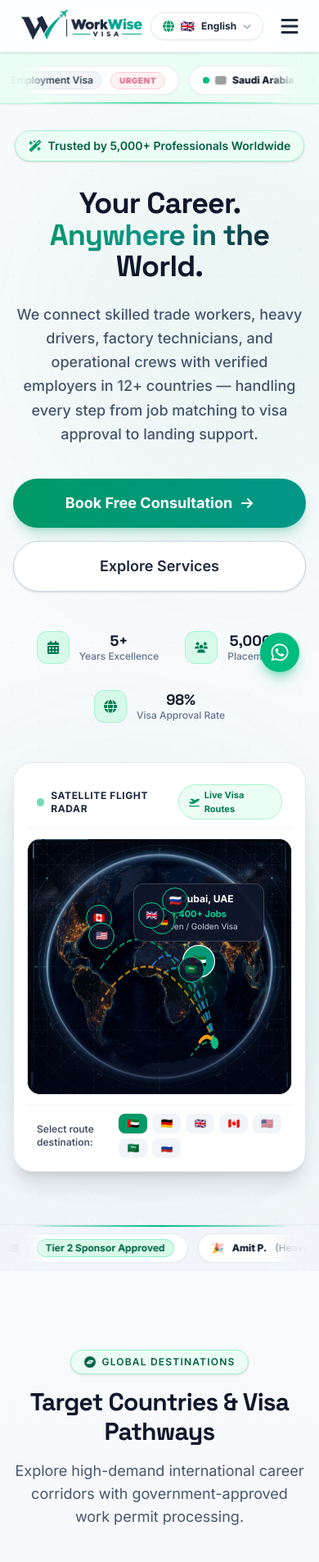
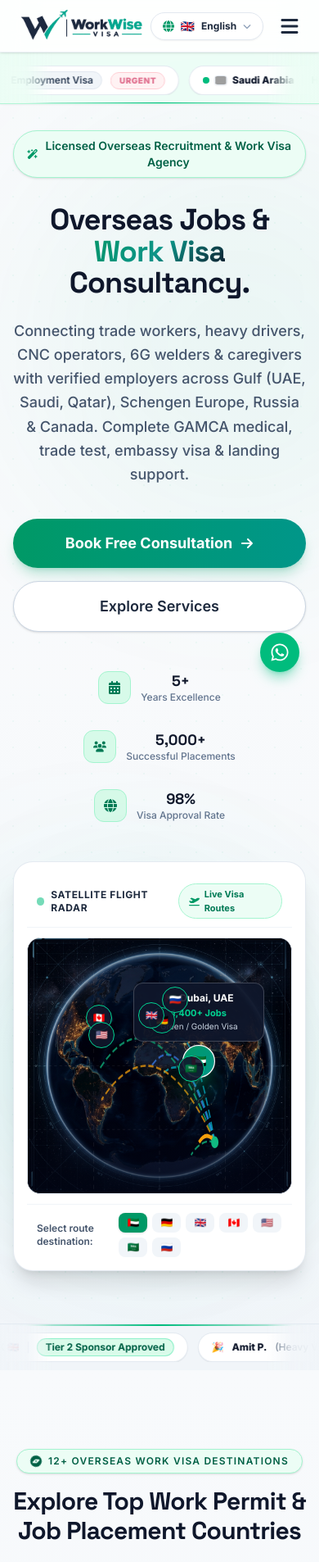
Before and after one commit to wasimfaiz/workvisevisa, a Next.js app: page / in a window 390 px wide. Shown: the top 1906 px of the page at 82% size. Built offline with nearby package versions, Linux system fonts and the light colour scheme; grey boxes are pictures that could not be loaded.

Commit message:
changed Home page SEO

```diff
--- a/app/layout.tsx
+++ b/app/layout.tsx
@@ -19,40 +19,129 @@ const inter = Inter({
 });
 
 export const metadata: Metadata = {
-  title: "WorkWise Visa | Your Career. Anywhere in the World.",
+  metadataBase: new URL("https://www.workwisevisa.com"),
+  title: "WorkWise Visa | Licensed Overseas Job Placement & Work Visa Consultancy",
   description:
-    "Premium international job placement and visa consultancy. We help professionals secure overseas employment and work visas across Gulf countries, Schengen/EU, Russia, Canada, USA, and the UK. 5,000+ successful placements. 98% visa approval rate.",
+    "Trusted international work visa consultancy and overseas recruitment agency. Secure verified jobs abroad for trade workers, drivers, CNC operators, welders & caregivers across Gulf, Schengen Europe, UK, Russia & Canada. 5,000+ successful placements.",
   keywords: [
     "work visa consultancy",
-    "international job placement",
-    "overseas employment",
-    "gulf jobs",
-    "canada immigration",
-    "uk work visa",
-    "eu blue card",
-    "schengen work visa",
-    "visa processing",
-    "job abroad",
+    "overseas job placement agency",
+    "licensed recruitment agency india",
+    "gulf work visa consultant",
+    "gulf job agency noida patna",
+    "schengen work permit consultant",
+    "croatia poland work visa",
+    "russia welder driver jobs",
+    "heavy driver jobs abroad",
+    "cnc operator jobs europe gulf",
+    "gamca medical visa process",
+    "embassy visa attestation support",
+    "blue collar overseas jobs",
+    "workwise visa europass immigration",
   ],
+  alternates: {
+    canonical: "https://www.workwisevisa.com",
+  },
   icons: {
     icon: "/icon.png",
     shortcut: "/icon.png",
     apple: "/apple-icon.png",
   },
   openGraph: {
-    title: "WorkWise Visa — Your Career. Anywhere in the World.",
+    title: "WorkWise Visa — Licensed Overseas Job Placement & Work Visa Agency",
     description:
-      "Premium international job placement and visa consultancy. 5,000+ successful placements across 12+ countries with a 98% visa approval rate.",
+      "Premium international recruitment and work visa consultancy. Connecting skilled trade candidates with 100% verified overseas employers with guaranteed visa sponsorship.",
+    url: "https://www.workwisevisa.com",
+    siteName: "WorkWise Visa",
+    images: [
+      {
+        url: "/images/workwise_logo.png",
+        width: 1200,
+        height: 630,
+        alt: "WorkWise Visa - Licensed Overseas Placement Agency",
+      },
+    ],
+    locale: "en_US",
     type: "website",
-    siteName: "WorkWise Visa",
   },
   twitter: {
     card: "summary_large_image",
-    title: "WorkWise Visa — Your Career. Anywhere in the World.",
+    title: "WorkWise Visa — Licensed Overseas Job Placement & Work Visa Agency",
     description:
-      "Premium international job placement and visa consultancy. 5,000+ successful placements across 12+ countries.",
+      "Trusted international work visa consultancy. 5,000+ placements in Gulf, Europe, Russia & Canada with a 98% visa approval rate.",
+    images: ["/images/workwise_logo.png"],
   },
-  robots: { index: true, follow: true },
+  robots: {
+    index: true,
+    follow: true,
+    googleBot: {
+      index: true,
+      follow: true,
+      "max-video-preview": -1,
+      "max-image-preview": "large",
+      "max-snippet": -1,
+    },
+  },
+};
+
+const jsonLdSchema = {
+  "@context": "https://schema.org",
+  "@type": "EmploymentAgency",
+  "name": "WorkWise Visa",
+  "legalName": "Europass Immigration Pvt Ltd",
+  "url": "https://www.workwisevisa.com",
+  "logo": "https://www.workwisevisa.com/images/workwise_logo.png",
+  "image": "https://www.workwisevisa.com/images/workwise_logo.png",
+  "description":
+    "Licensed international work visa consultancy and overseas job placement agency connecting skilled trade workers, drivers, technicians, and caregivers with verified employers in Gulf, Schengen Europe, UK, Russia, and Canada.",
+  "telephone": "+918130161603",
+  "email": "workwisevisa@gmail.com",
+  "address": [
+    {
+      "@type": "PostalAddress",
+      "streetAddress": "Urbtech Trade Centre, D-701 C, Sector 132",
+      "addressLocality": "Noida",
+      "addressRegion": "Uttar Pradesh",
+      "postalCode": "201304",
+      "addressCountry": "IN",
+    },
+    {
+      "@type": "PostalAddress",
+      "streetAddress":
+        "6th floor office no 606, Varma Centre, Boring Rd Crossing, Sri Krishna Puri",
+      "addressLocality": "Patna",
+      "addressRegion": "Bihar",
+      "postalCode": "800001",
+      "addressCountry": "IN",
+    },
+  ],
+  "sameAs": [
+    "https://www.instagram.com/workwisevisa/",
+    "https://www.facebook.com/workwisevisa/",
+    "https://www.linkedin.com/company/workwisevisa/",
+  ],
+  "aggregateRating": {
+    "@type": "AggregateRating",
+    "ratingValue": "4.9",
+    "reviewCount": "5000",
+  },
+  "areaServed": [
+    "Gulf Countries",
+    "UAE",
+    "Saudi Arabia",
+    "Qatar",
+    "Kuwait",
+    "Oman",
+    "Bahrain",
+    "Schengen Area",
+    "Croatia",
+    "Poland",
+    "Romania",
+    "Russia",
+    "United Kingdom",
+    "Canada",
+  ],
+  "priceRange": "$$",
 };
 
 export default function RootLayout({
@@ -80,6 +169,11 @@ export default function RootLayout({
             fbq('track', 'PageView');
           `}
         </Script>
+        <Script
+          id="json-ld-schema"
+          type="application/ld+json"
+          dangerouslySetInnerHTML={{ __html: JSON.stringify(jsonLdSchema) }}
+        />
       </head>
       <body className="min-h-screen">
         <noscript>
--- a/components/Hero.tsx
+++ b/components/Hero.tsx
@@ -376,7 +376,7 @@ export default function Hero() {
                   </span>
                   <img
                     src={`https://flagcdn.com/w80/${alert.code}.png`}
-                    alt={alert.country}
+                    alt={`${alert.country} work visa destination flag`}
                     className="w-4 h-3 object-cover rounded shadow-2xs shrink-0 border border-slate-200"
                   />
                   <span className="text-xs font-extrabold text-slate-900 group-hover:text-emerald-700 transition-colors">
--- a/lib/translations.ts
+++ b/lib/translations.ts
@@ -114,73 +114,73 @@ export const translations: Record<string, Translations> = {
       dropCv: "Drop CV",
     },
     hero: {
-      badge: "Trusted by 5,000+ Professionals Worldwide",
-      titleLine1: "Your Career.",
-      titleLine2: "Anywhere in the",
-      titleHighlight: "World.",
+      badge: "Licensed Overseas Recruitment & Work Visa Agency",
+      titleLine1: "Overseas Jobs &",
+      titleLine2: "Work Visa",
+      titleHighlight: "Consultancy.",
       description:
-        "We connect skilled trade workers, heavy drivers, factory technicians, and operational crews with verified employers in 12+ countries — handling every step from job matching to visa approval to landing support.",
+        "Connecting trade workers, heavy drivers, CNC operators, 6G welders & caregivers with verified employers across Gulf (UAE, Saudi, Qatar), Schengen Europe, Russia & Canada. Complete GAMCA medical, trade test, embassy visa & landing support.",
       ctaConsultation: "Book Free Consultation",
       ctaExploreServices: "Explore Services",
       yearsLabel: "Years Excellence",
-      placementsLabel: "Placements",
+      placementsLabel: "Successful Placements",
       approvalRateLabel: "Visa Approval Rate",
     },
     services: {
-      badge: "Complete Ecosystem",
-      title: "End-to-End Immigration & Career Services",
-      subtitle: "From targeted global job matches to landing support in your dream city — we manage every milestone.",
+      badge: "End-to-End Overseas Visa Services",
+      title: "Comprehensive Work Visa Processing & Recruitment Consultancy",
+      subtitle: "From verified international employer job offers to GAMCA medical tests, embassy attestation, and flight landing support.",
     },
     whyUs: {
-      badge: "Proven Advantage",
-      title: "Why Professionals Choose WorkWise",
-      subtitle: "Built from the ground up for total transparency, speed, and uncompromised visa approval success rates.",
+      badge: "100% Transparent Overseas Recruitment",
+      title: "Why Job Seekers Trust WorkWise Visa Consultancy",
+      subtitle: "A unit of Europass Immigration Pvt Ltd — zero hidden charges, guaranteed legal contracts, 98% visa approval rate, and full landing support.",
     },
     industries: {
-      badge: "In-Demand Blue-Collar Sectors",
-      title: "Industries We Serve & In-Demand Trade Roles",
-      subtitle: "Connecting masons, 6G welders, heavy trailer drivers, pipefitters, and factory assembly technicians with verified international employers.",
-      applyBtn: "Apply for Visa Now",
+      badge: "High Demand Overseas Trade Careers",
+      title: "Skilled Trade & Technical Sectors We Recruit For Abroad",
+      subtitle: "Specialized international placement for heavy trailer drivers, 6G welders, CNC machinists, electricians, plumbers, construction workers & caregivers.",
+      applyBtn: "Apply for Work Visa Now",
     },
     countries: {
-      badge: "Global Destinations",
-      title: "Target Countries & Visa Pathways",
-      subtitle: "Explore high-demand international career corridors with government-approved work permit processing.",
+      badge: "12+ Overseas Work Visa Destinations",
+      title: "Explore Top Work Permit & Job Placement Countries",
+      subtitle: "Government-approved work visa corridors for Gulf GCC (Dubai, Saudi Arabia, Qatar, Kuwait, Oman), Schengen Europe (Croatia, Poland, Romania), UK, Russia & Canada.",
     },
     featuredJobs: {
-      badge: "Live Openings",
-      title: "Urgent International Job Vacancies",
-      subtitle: "Direct employer sponsorship with guaranteed visa quotas and competitive tax-free salaries.",
+      badge: "Urgent Overseas Vacancies",
+      title: "Latest Job Vacancies Abroad with Employer Visa Sponsorship",
+      subtitle: "Verified international job openings offering free accommodation, medical insurance, tax-free salary, and fast-track work permit processing.",
       applyBtn: "Apply for Vacancy",
     },
     timeline: {
-      badge: "Clear Process",
-      title: "Your Journey to Working Abroad",
-      subtitle: "A streamlined, transparent 5-step pathway from initial assessment to touchdown in your target country.",
+      badge: "5-Step Work Visa Pathway",
+      title: "Step-by-Step International Work Visa & Job Placement Process",
+      subtitle: "A transparent, structured 5-step process from candidate evaluation and trade testing to GAMCA medicals, embassy visa stamping, and departure.",
     },
     testimonials: {
-      badge: "Success Stories",
-      title: "Hear From Candidates Placed Worldwide",
-      subtitle: "Real stories from skilled professionals, drivers, and engineers working in Gulf, Europe, and Russia.",
+      badge: "Verified Success Stories",
+      title: "Real Reviews from Candidates Placed Abroad by WorkWise Visa",
+      subtitle: "Hear authentic experiences from skilled trade workers, drivers, and technicians now working in Gulf, Europe, Russia, and Canada.",
     },
     faq: {
-      badge: "Got Questions?",
-      title: "Frequently Asked Questions",
-      subtitle: "Everything you need to know about our work visa processing, fees, timelines, and guarantees.",
+      badge: "Overseas Visa FAQ",
+      title: "Frequently Asked Questions About Work Visas & Overseas Jobs",
+      subtitle: "Get clear answers on embassy visa timelines, GAMCA medical clearance, trade test centers, processing fees, and employer guarantees.",
     },
     consultation: {
-      title: "Book Your Free 1-on-1 Visa Consultation",
-      subtitle: "Speak with our international visa specialists today.",
+      title: "Book a Free Overseas Work Visa & Placement Consultation",
+      subtitle: "Speak directly with licensed immigration and recruitment consultants at our Noida HQ & Patna branch offices.",
       nameLabel: "Your Full Name",
       phoneLabel: "WhatsApp Phone Number",
-      destinationLabel: "Target Country",
-      submitBtn: "Claim Your Free Consultation",
+      destinationLabel: "Target Country / Region",
+      submitBtn: "Claim Your Free Consultation Slot",
     },
     jobsPage: {
       badge: "Live Verified Overseas Demands",
       title: "Current Job Demands & Openings Abroad",
       subtitle: "Direct company demands with guaranteed work visa quotas, free accommodation, and GAMCA medical test support.",
-      searchPlaceholder: "Search trade (e.g. Mason, Welder, Driver, Electrician)...",
+      searchPlaceholder: "Search trade (e.g. Driver, Welder, Electrician, CNC)...",
       filterAll: "All Trade Demands",
       applyWhatsApp: "Apply via WhatsApp Now",
       interviewDateLabel: "Selection / Interview",
@@ -193,11 +193,11 @@ export const translations: Record<string, Translations> = {
       employerCtaBtn: "Post Employer Demand Now",
     },
     footer: {
-      desc: "Licensed government recruitment agency empowering Indian professionals and skilled workers with direct overseas work permits and visa solutions.",
+      desc: "Licensed government-recognized overseas recruitment and work visa consultancy empowering skilled workers with direct international job placements and visa solutions.",
       quickLinksHeading: "Quick Navigation",
       servicesHeading: "Visa Services",
       contactHeading: "Contact Us",
-      copyright: "All rights reserved. WorkWise Visa Recruitment Agency.",
+      copyright: "WorkWise Visa — A Unit of Europass Immigration Pvt Ltd. All rights reserved.",
     },
   },
   hi: {
@@ -212,10 +212,10 @@ export const translations: Record<string, Translations> = {
       dropCv: "सीवी भेजें (Drop CV)",
     },
     hero: {
-      badge: "दुनिया भर में 5,000+ से अधिक पेशेवरों का भरोसा",
-      titleLine1: "आपका करियर।",
-      titleLine2: "दुनिया में",
-      titleHighlight: "कहीं भी।",
+      badge: "भारत की लाइसेंस प्राप्त ओवरसीज रिक्रूटमेंट एवं वर्क वीज़ा एजेंसी",
+      titleLine1: "ओवरसीज जॉब्स एवं",
+      titleLine2: "वर्क वीज़ा",
+      titleHighlight: "कंसल्टेंसी।",
       description:
         "हम 12 से अधिक देशों में कुशल श्रमिकों, भारी वाहन चालकों, फ़ैक्टरी तकनीशियनों और कार्यबल को सत्यापित नियोक्ताओं से जोड़ते हैं — नौकरी मिलान से लेकर वीज़ा स्वीकृति और आगमन सहायता तक हर कदम संभालते हैं।",
       ctaConsultation: "निःशुल्क परामर्श बुक करें",
```
Also changed, not shown: components/FAQ.tsx (+18 -1 lines).
